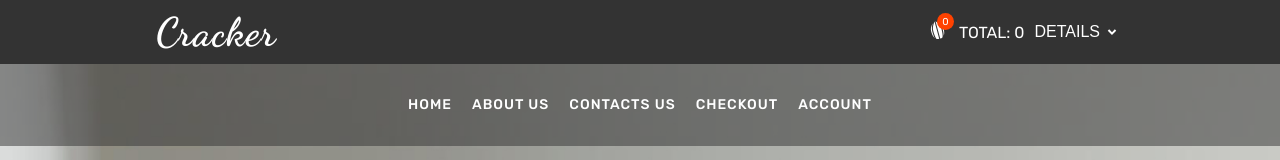
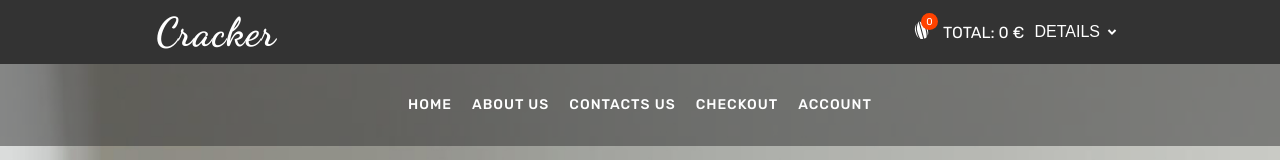
Before and after one commit to bohdan-ryzhko/test-task-RexIT, a React (Create React App) app: page / in a window 1280 px wide. Shown: the top 160 px of the page. Built offline with nearby package versions, Linux system fonts and the light colour scheme.

Commit message:
Add euro sign to total sum

```diff
--- a/src/components/OrderInfo/OrderInfo.tsx
+++ b/src/components/OrderInfo/OrderInfo.tsx
@@ -17,7 +17,7 @@ export const OrderInfo: FC = () => {
         <CountOrder />
         <span>{basket.list.length}</span>
       </div>
-      <p className={sass.orderTotal}>total: {basket.total}</p>
+      <p className={sass.orderTotal}>total: {basket.total} &#8364;</p>
       <button
         onClick={() => setToggleBasket(prev => !prev)}
         className={sass.showBasket}
```
